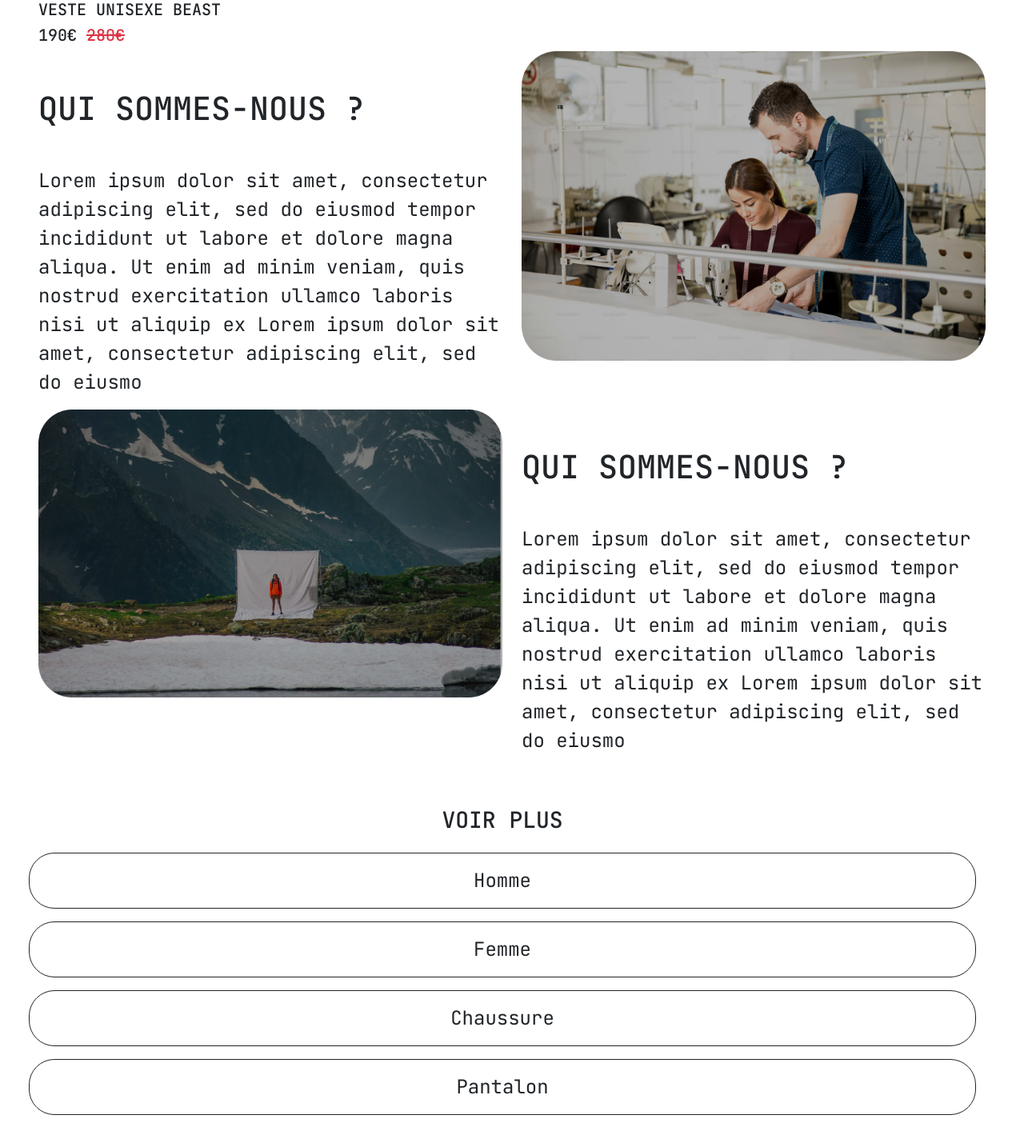
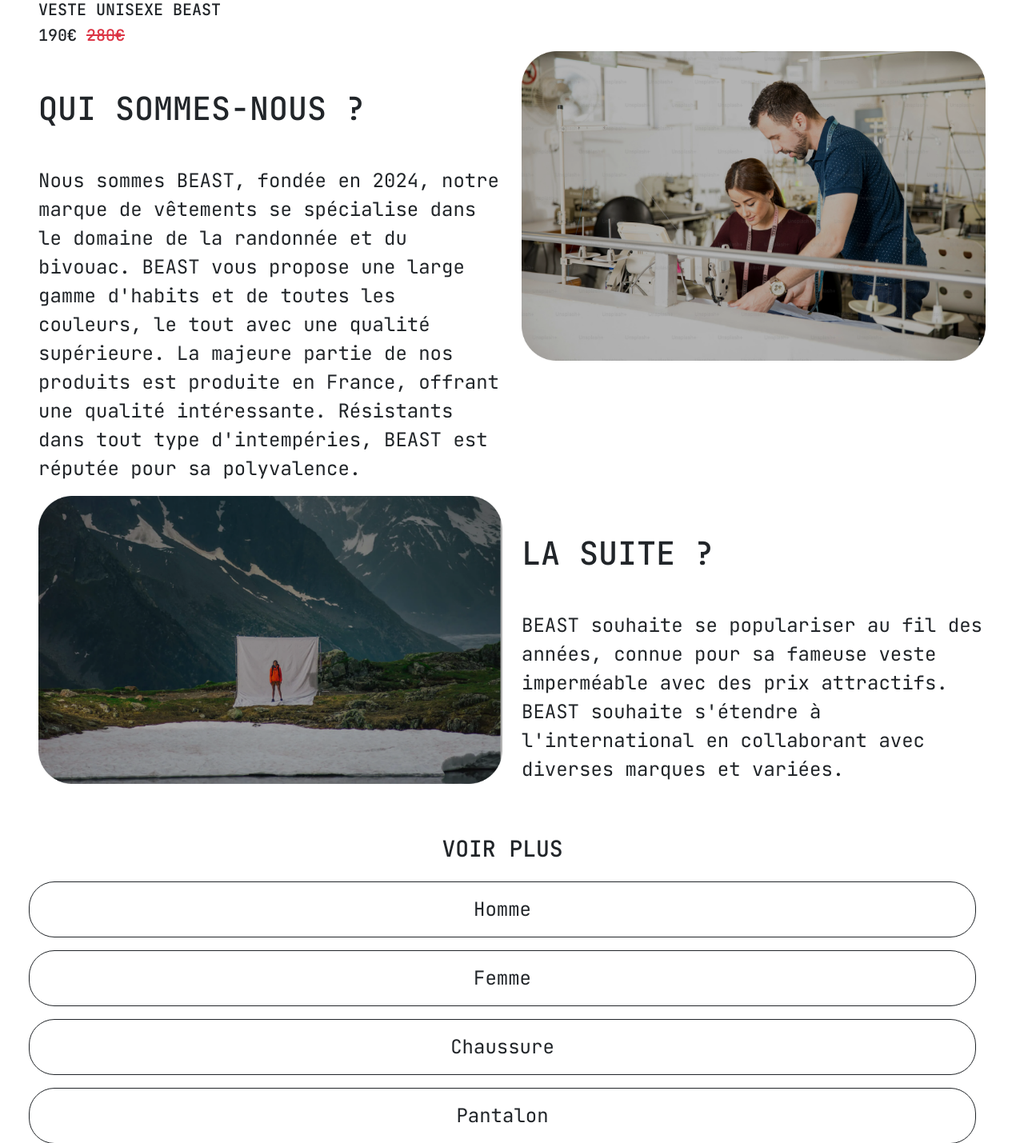
Before and after one commit to abibiou/Beast, a PHP site: page /accueil.php in a window 1280 px wide. Shown: the part 3549-4978 px from the top of the page at 80% size. Run offline with PHP 8.4, Linux system fonts and the light colour scheme.

Commit message:
Update accueil.php

```diff
--- a/accueil.php
+++ b/accueil.php
@@ -83,7 +83,8 @@
                 <p style="color: #FFFFFF;">Lorem ipsum dolor sit amet, consectetur adipiscing elit,<br>
                     Lorem ipsum dolor</p>
             <img class="card-img-top mt-4" src="../img/image 7 (1).png" alt="">
-            <p class="mt-4">VESTE ORIGINAL BEAST</p>
+            <h5 class="mt-4">VESTE ORIGINAL BEAST</h5>
+            <h5 class="mt-2">240€</h5>
         </div>
         </div>
         <div class="row">
@@ -123,8 +124,7 @@
             </div>
             <div class="col-md-6">
                 <h1 class="mt-5">QUI SOMMES-NOUS ? </h1>
-                <p style="font-size: 24px;" class="mt-5">Lorem ipsum dolor sit amet, consectetur adipiscing
-                     elit, sed do eiusmod tempor incididunt ut labore et dolore magna aliqua. Ut enim ad minim veniam, quis nostrud exercitation ullamco laboris nisi ut aliquip ex Lorem ipsum dolor sit amet, consectetur adipiscing elit, sed do eiusmo</p>
+                <p style="font-size: 24px;" class="mt-5">Nous sommes BEAST, fondée en 2024, notre marque de vêtements se spécialise dans le domaine de la randonnée et du bivouac. BEAST vous propose une large gamme d'habits et de toutes les couleurs, le tout avec une qualité supérieure. La majeure partie de nos produits est produite en France, offrant une qualité intéressante. Résistants dans tout type d'intempéries, BEAST est réputée pour sa polyvalence. </p>
             </div>
             <div class="col-md-6">
                 <img class="card-img-top " src="../img/image 18.png" alt="">
@@ -135,9 +135,8 @@
             <img class="card-img-top " src="../img/image 16 (1).png" alt="">
         </div>
         <div class="col-md-6">
-            <h1 class="mt-5">QUI SOMMES-NOUS ? </h1>
-            <p style="font-size: 24px;" class="mt-5">Lorem ipsum dolor sit amet, consectetur adipiscing
-                 elit, sed do eiusmod tempor incididunt ut labore et dolore magna aliqua. Ut enim ad minim veniam, quis nostrud exercitation ullamco laboris nisi ut aliquip ex Lorem ipsum dolor sit amet, consectetur adipiscing elit, sed do eiusmo</p>
+            <h1 class="mt-5">LA SUITE ? </h1>
+            <p style="font-size: 24px;" class="mt-5">BEAST souhaite se populariser au fil des années, connue pour sa fameuse veste imperméable avec des prix attractifs. BEAST souhaite s'étendre à l'international en collaborant avec diverses marques et variées. </p>
         </div>
         <div class="row mt-4">
             <h3 class="mt-4 text-center">VOIR PLUS</h3>
```
